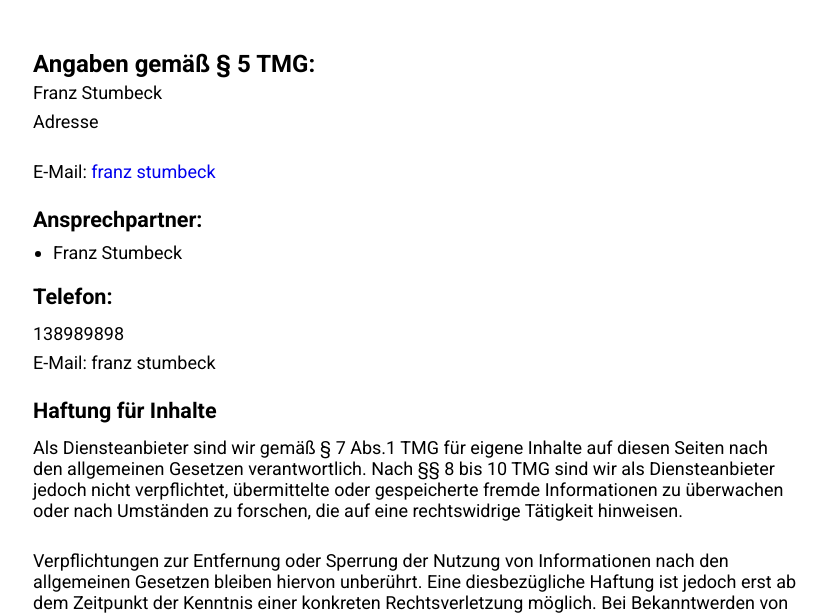
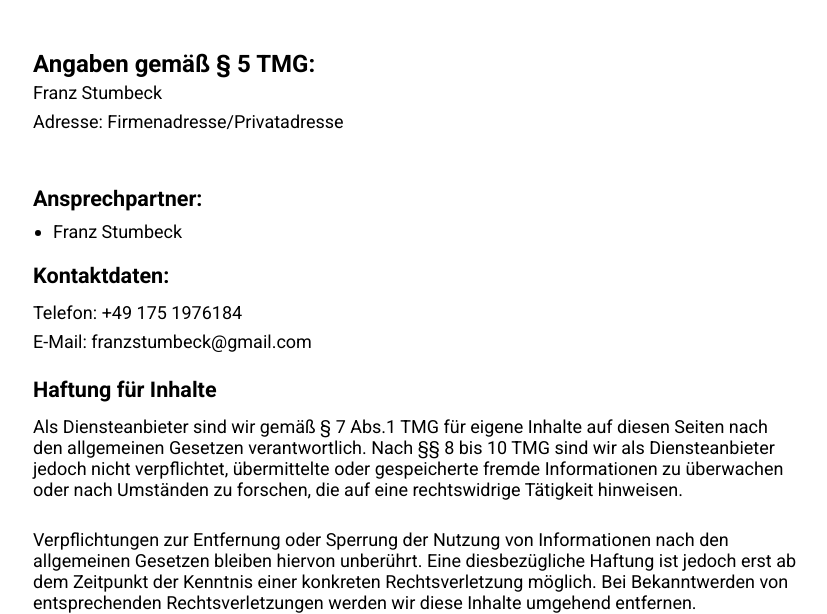
Before and after one commit to Lukxi/Grillerei, a PHP site: page /grillerei/impressum.php in a window 1280 px wide. Shown: the part 800-1414 px from the top of the page, without its empty margins (223-1050 px from the left). Run offline with PHP 8.4, Linux system fonts and the light colour scheme.

Commit message:
Textänderung Impressum

```diff
--- a/impressum.php
+++ b/impressum.php
@@ -24,18 +24,18 @@
 
         <h4>Angaben gemäß § 5 TMG:</h4>
         <p>Franz Stumbeck</p>
-        <p>Adresse</p>
+        <p>Adresse: Firmenadresse/Privatadresse</p>
         <br>
-        <p>E-Mail: <a id="red" href=".de">franz stumbeck</a></p>
+        <p></a></p>
         <br>
         <h5>Ansprechpartner:</h5>
         <ul>
             <li>Franz Stumbeck</li>
         </ul>
         <br>
-        <h5>Telefon:</h5>
-        <p>138989898</p>
-        <p>E-Mail: franz stumbeck</p>
+        <h5>Kontaktdaten:</h5>
+        <p>Telefon: +49 175 1976184</p>
+        <p>E-Mail: franzstumbeck@gmail.com</p>
         <br>
         <h5>Haftung für Inhalte</h5>
         <p>Als Diensteanbieter sind wir gemäß § 7 Abs.1 TMG für eigene Inhalte auf diesen Seiten nach den allgemeinen Gesetzen verantwortlich. Nach §§ 8 bis 10 TMG sind wir als Diensteanbieter jedoch nicht verpflichtet, übermittelte oder gespeicherte fremde Informationen zu überwachen oder nach Umständen zu forschen, die auf eine rechtswidrige Tätigkeit hinweisen.</p>
```
